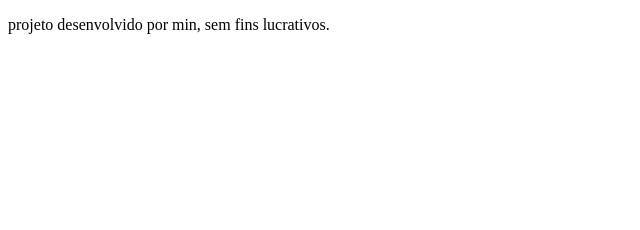
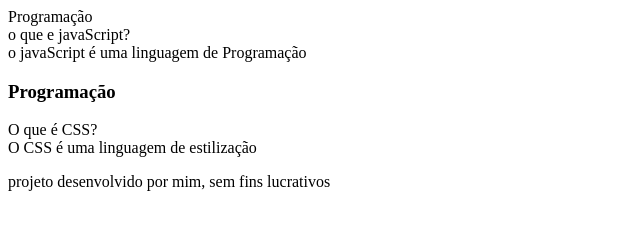
Before and after one commit to FabianaMessias/Desenvolvendo-uma-ferramenta-interativa-e-estudo, a plain HTML site: page index.html in a window 1280 px wide. Shown: the whole page, without its empty margins (0-640 px from the left). Drawn offline with Linux system fonts and the light colour scheme.

Commit message:
uyjuyghgh

```diff
--- a/index.html
+++ b/index.html
@@ -1,17 +1,41 @@
 <!DOCTYPE html>
 <html lang="en">
+
 <head>
     <meta charset="UTF-8">
     <meta name="viewport" content="width=device-width, initial-scale=1.0">
-    <title>Flashcard</title>
+    <title>flashcards</title>
 </head>
+
 <body>
     <main>
-
+        <section id="container">
+            <article class="cartao">
+                <div class="cartao__conteudo>" <h3>Programação</h3>
+                    <div class="cartao__conteudo__pergunta">
+                        o que e javaScript?
+                    </div>
+                    <div class="cartao__conteudo__resposta">
+                        o javaScript é uma linguagem de
+                        Programação
+                    </div>
+                </div>
+            </article>
+            <article class="cartao">
+                <div class="cartao__conteudo">
+                    <h3>Programação</h3>
+                    <div class="cartao__conteudo__pergunta">
+                        O que é CSS?
+                    </div>
+                    <div class="cartao__conteudo__resposta">
+                        O CSS é uma linguagem de estilização
+                    </div>
+                </div>
+            </article>
     </main>
     <footer>
-        <p>projeto desenvolvido por min, sem fins lucrativos.</p>
+        <p>projeto desenvolvido por mim, sem fins lucrativos</p>
     </footer>
+</body>
 
-</body>
 </html>
```
